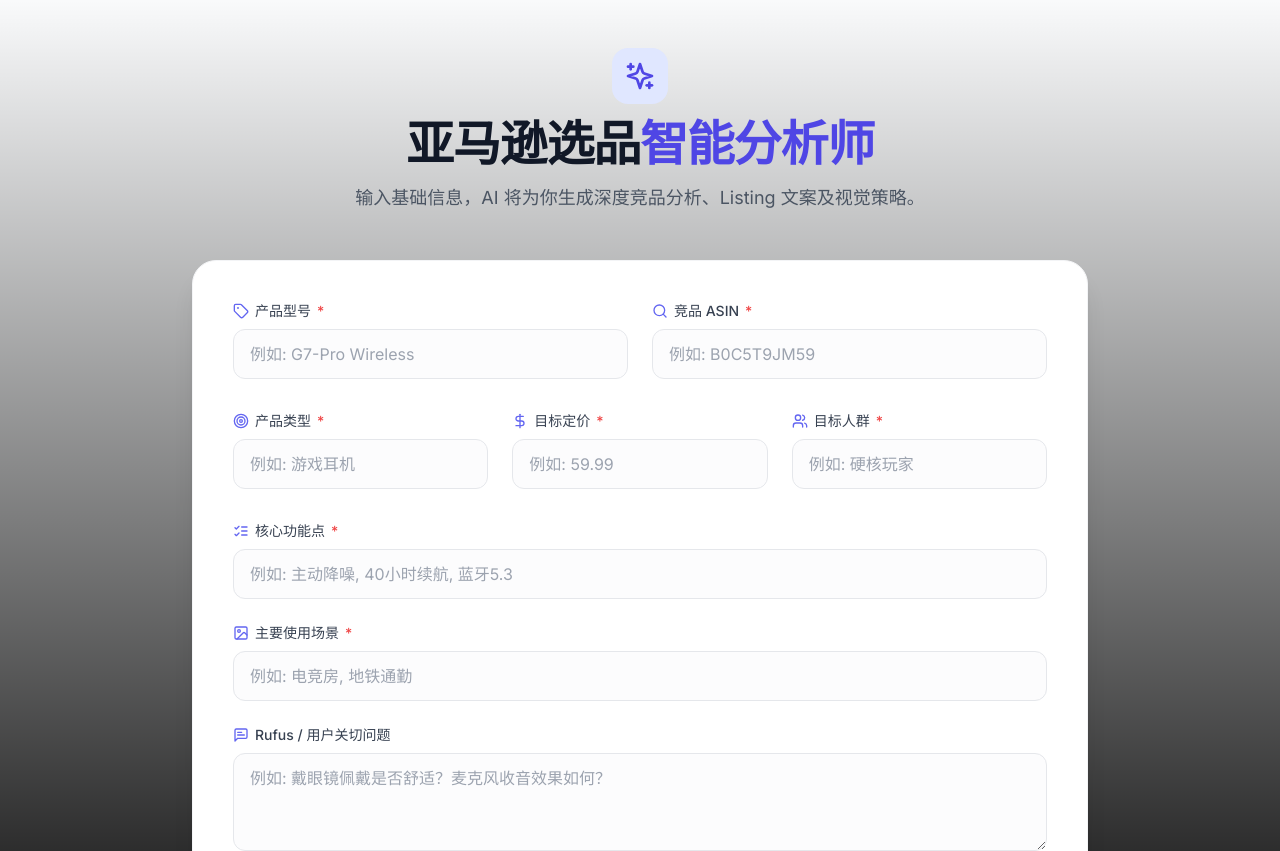
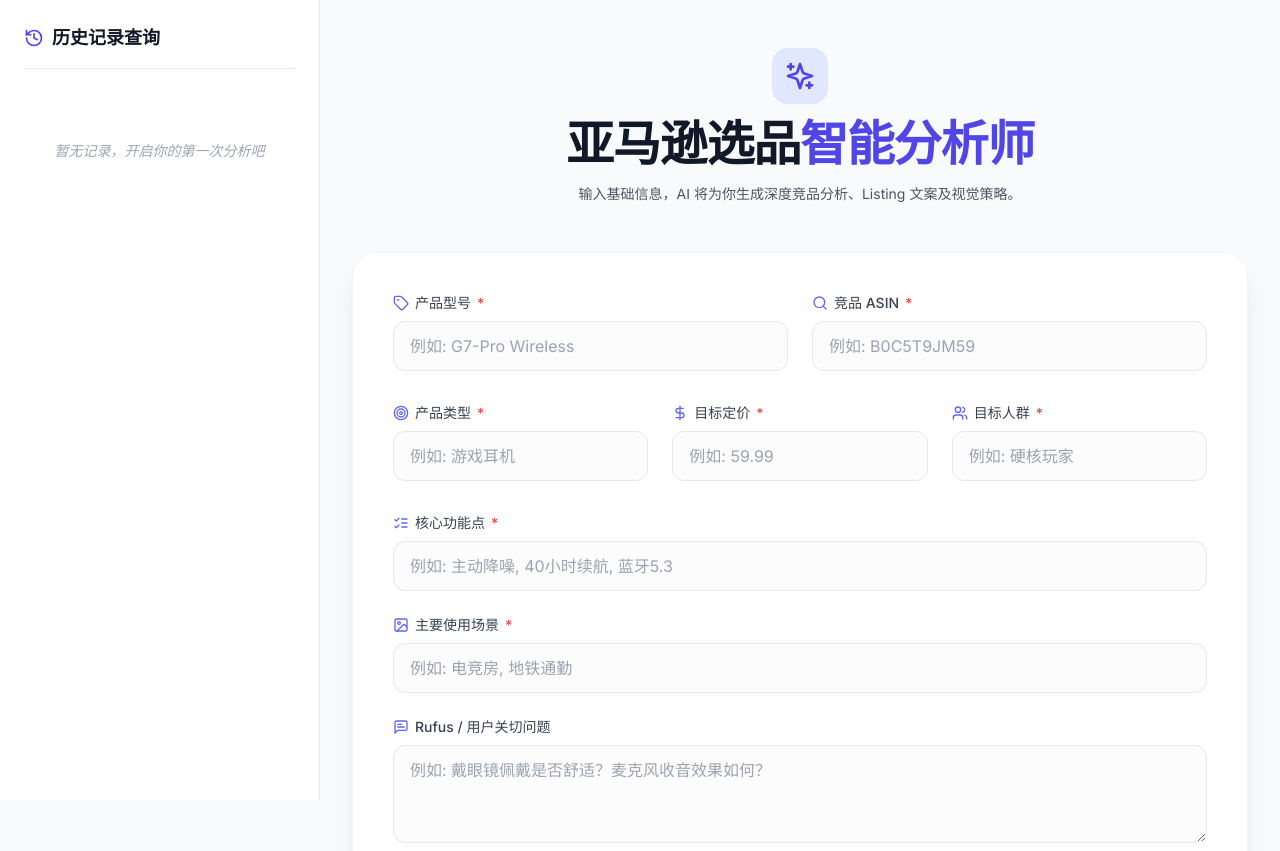
Before and after one commit to yikunhao152-cell/succes, a Next.js app: page / in a window 1280 px wide. Shown: the top 851 px of the page. Built offline with nearby package versions, Linux system fonts and the light colour scheme.

Commit message:
Update page.tsx

```diff
--- a/app/page.tsx
+++ b/app/page.tsx
@@ -1,12 +1,12 @@
 "use client";
 
-import { useState } from 'react';
+import { useState, useEffect } from 'react';
 // 引入漂亮的图标
 import {
   Loader2, Send, Sparkles, Search, Tag,
   Target, Users, DollarSign, MessageSquareText,
   Heading, ListChecks, FileText, Image as ImageIcon, LayoutTemplate,
-  Lightbulb, ArrowLeft
+  Lightbulb, ArrowLeft, History, Trash2, Clock
 } from 'lucide-react';
 
 /**
@@ -49,11 +49,55 @@
   const [analyzing, setAnalyzing] = useState(false);
   const [status, setStatus] = useState('');
   const [result, setResult] = useState<any>(null);
+  const [history, setHistory] = useState<any[]>([]); // 历史记录列表
 
   const [formData, setFormData] = useState({
     model: '', asin: '', type: '', features: '',
     scenario: '', audience: '', price: '', rufusQuestions: ''
   });
+
+  // --- 1. 页面加载时：从浏览器缓存恢复历史记录 ---
+  useEffect(() => {
+    const saved = localStorage.getItem('amazon_mission_history');
+    if (saved) {
+      try {
+        setHistory(JSON.parse(saved));
+      } catch (e) {
+        console.error("加载历史记录失败", e);
+      }
+    }
+  }, []);
+
+  // --- 2. 保存到历史记录 (保存输入+输出) ---
+  const saveRecord = (analysisResult: any) => {
+    const newRecord = {
+      id: Date.now(),
+      time: new Date().toLocaleString(),
+      modelName: formData.model,
+      inputData: { ...formData }, // 完整保存输入信息
+      resultData: analysisResult   // 完整保存输出信息
+    };
+
+    const updatedHistory = [newRecord, ...history].slice(0, 20); // 保留最近20条
+    setHistory(updatedHistory);
+    localStorage.setItem('amazon_mission_history', JSON.stringify(updatedHistory));
+  };
+
+  // --- 3. 加载选中的历史记录 ---
+  const loadFromHistory = (record: any) => {
+    setFormData(record.inputData); // 恢复表单
+    setResult(record.resultData);   // 恢复结果
+    setStatus(`已加载历史记录: ${record.modelName}`);
+    window.scrollTo({ top: 0, behavior: 'smooth' });
+  };
+
+  // --- 4. 删除单条记录 ---
+  const deleteRecord = (e: React.MouseEvent, id: number) => {
+    e.stopPropagation(); // 阻止触发加载
+    const updated = history.filter(item => item.id !== id);
+    setHistory(updated);
+    localStorage.setItem('amazon_mission_history', JSON.stringify(updated));
+  };
 
   const handleSubmit = async (e: any) => {
     e.preventDefault();
@@ -81,9 +125,10 @@
           if (checkData.status === 'done') {
             clearInterval(interval);
             setResult(checkData.data);
+            saveRecord(checkData.data); // 执行保存动作
             setAnalyzing(false);
             setLoading(false);
-            setStatus('分析完成！');
+            setStatus('分析完成！已存入历史记录。');
           } else if (checkData.status === 'processing') {
              setStatus(checkData.currentStatus === 'AI分析中...' ? '🤖 AI 正在生成策略与文案 (约需30-60秒)...' : `当前状态: ${checkData.currentStatus}`);
           }
@@ -100,7 +145,44 @@
   const handleChange = (e: any) => setFormData({...formData, [e.target.name]: e.target.value});
 
   return (
-    <main className="py-12 px-4 sm:px-6 lg:px-8 min-h-screen">
+    <div className="flex flex-col lg:flex-row min-h-screen bg-gray-50">
+
+      {/* 左侧：历史记录查询区域 */}
+      <aside className="w-full lg:w-80 bg-white border-r border-gray-200 p-6 overflow-y-auto max-h-screen sticky top-0">
+        <div className="flex items-center gap-2 mb-8 border-b pb-4">
+          <History className="w-5 h-5 text-indigo-600" />
+          <h2 className="text-lg font-bold text-gray-900">历史记录查询</h2>
+        </div>
+
+        <div className="space-y-4">
+          {history.length === 0 && (
+            <p className="text-sm text-gray-400 text-center py-10 italic">暂无记录，开启你的第一次分析吧</p>
+          )}
+          {history.map((item) => (
+            <div
+              key={item.id}
+              onClick={() => loadFromHistory(item)}
+              className="group p-4 rounded-xl border border-gray-100 bg-gray-50 hover:bg-white hover:border-indigo-300 hover:shadow-md transition-all cursor-pointer relative"
+            >
+              <div className="flex items-center gap-2 text-indigo-600 font-bold text-sm mb-1 truncate pr-6">
+                <Tag className="w-3 h-3" /> {item.modelName}
+              </div>
+              <div className="text-[10px] text-gray-400 flex items-center gap-1">
+                <Clock className="w-3 h-3" /> {item.time}
+              </div>
+              <button
+                onClick={(e) => deleteRecord(e, item.id)}
+                className="absolute right-3 top-4 opacity-0 group-hover:opacity-100 text-gray-300 hover:text-red-500 transition-all"
+              >
+                <Trash2 className="w-4 h-4" />
+              </button>
+            </div>
+          ))}
+        </div>
+      </aside>
+
+      {/* 右侧：主操作与结果区域 */}
+      <main className="flex-1 py-12 px-4 sm:px-6 lg:px-8">
         <div className="max-w-4xl mx-auto">
 
           {/* 头部标题 */}
@@ -113,7 +195,7 @@
             <h1 className="text-4xl font-extrabold text-gray-900 tracking-tight sm:text-5xl mb-4">
               亚马逊选品<span className="text-indigo-600">智能分析师</span>
             </h1>
-          <p className="text-lg text-gray-600 max-w-2xl mx-auto">
+            <p className="text-lg text-gray-600 max-w-2xl mx-auto text-sm">
               输入基础信息，AI 将为你生成深度竞品分析、Listing 文案及视觉策略。
             </p>
           </div>
@@ -208,6 +290,7 @@
 
         </div>
       </main>
+    </div>
   );
 }
 
```
Lines whose indentation alone changed are shown as unchanged.
